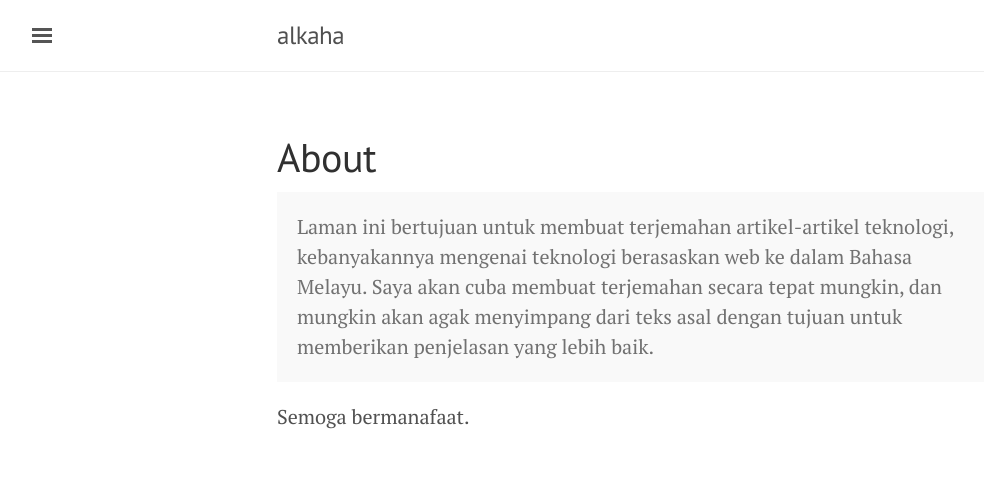
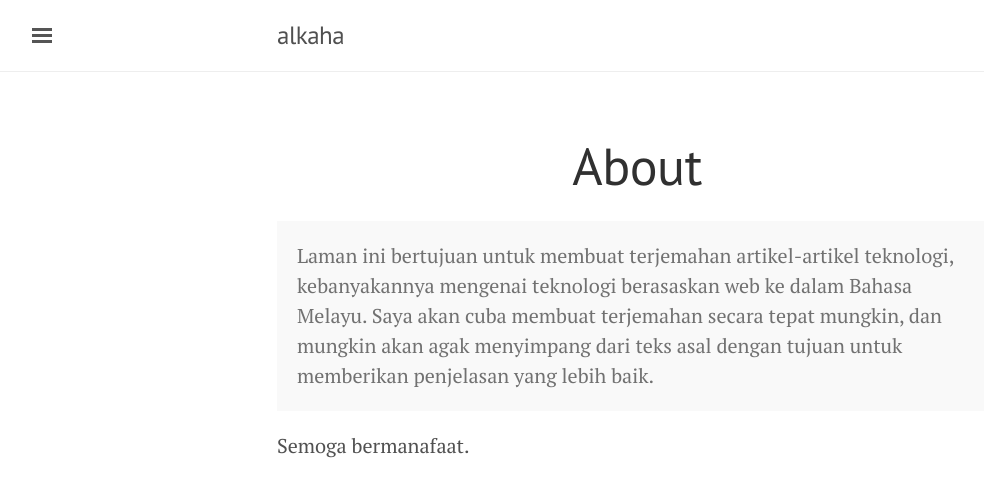
Before and after one commit to alkaha/alkaha.github.io, a Jekyll site: the page built from about.md, in a window 1280 px wide. Shown: the top 497 px of the page, without its empty margins (3-987 px from the left). Built offline with Jekyll 4.4.1, drawn with Linux system fonts in a browser that asks for light colours.

Commit message:
messig around with site layout and css

```diff
--- a/_config.yml
+++ b/_config.yml
@@ -1,7 +1,7 @@
 # Permalinks
 #
 # Use of `relative_permalinks` ensures post links from the index work properly.
-permalink:           /alkaha.github.io/:title
+permalink:           pretty
 #relative_permalinks: true
 
 # Setup
@@ -10,7 +10,7 @@
 description:         koleksi terjemahan artikel teknologi front-end dan back-end ke dalam Bahasa Melayu.  Berkisar mengenai React, Ruby On Rails, Elixir, Phoenix dan lain-lain.
 url:                 http://alkaha.github.io
 baseurl:             ''
-paginate:            3
+paginate:            20
 
 # About/contact
 author:
--- a/index.html
+++ b/index.html
@@ -7,14 +7,14 @@
   {% for post in paginator.posts %}
   <div class="post">
     <h1 class="post-title">
-      <a href="{{ site.baseurl }}/{{ post.url }}">
+      <a href="{{ site.url }}{{ post.url }}">
         {{ post.title }}
       </a>
     </h1>
 
     <span class="post-date">{{ post.date | date_to_string }}</span>
 
-    {{ post.content }}
+    {{ # post.content }}
   </div>
   {% endfor %}
 </div>
--- a/public/css/lanyon.css
+++ b/public/css/lanyon.css
@@ -323,6 +323,16 @@
   margin-top: 0;
 }
 
+.page-title,
+.post-title h1{
+  font-size: 2.6rem;
+  line-height: 3.42rem;
+  margin-bottom: 2rem;
+  text-align: center;
+  margin: 0 0 1rem;
+}
+
+
 /* Meta data line below post title */
 .post-date {
   display: block;
--- a/public/css/poole.css
+++ b/public/css/poole.css
@@ -333,6 +333,11 @@
   margin-bottom: 4em;
 }
 
+.posts {
+  margin-bottom: 4em;
+  border-bottom: 1.5em single solid #eff;
+}
+
 /* Blog post or page title */
 .page-title,
 .post-title,
@@ -342,6 +347,15 @@
 .page-title,
 .post-title {
   margin-top: 0;
+}
+
+.page-title,
+.post-title h1{
+  font-size: 2.6rem;
+  line-height: 3.42rem;
+  margin-bottom: 2rem;
+  text-align: center;
+  margin: 0 0 1rem;
 }
 
 /* Meta data line below post title */
```
